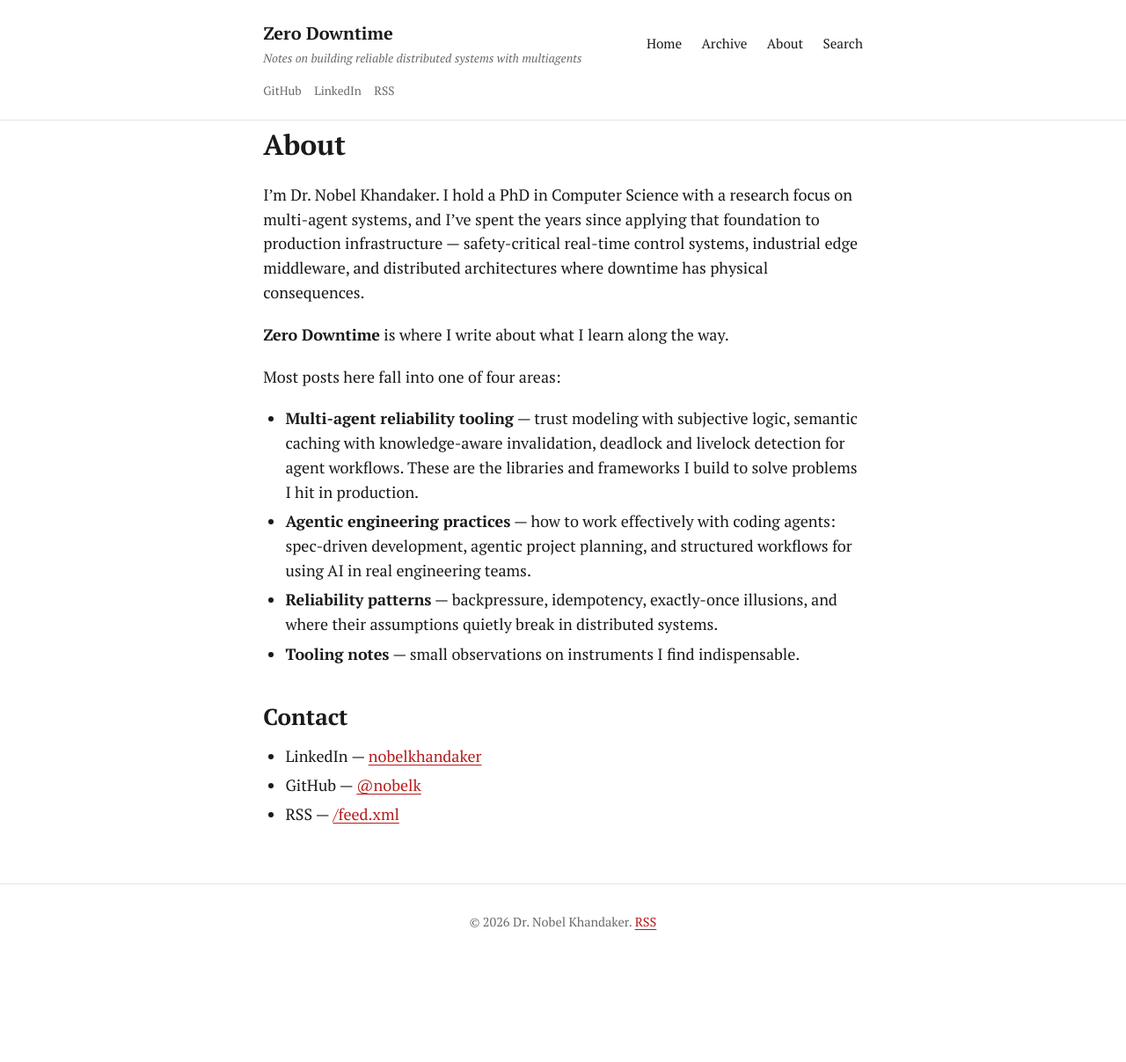
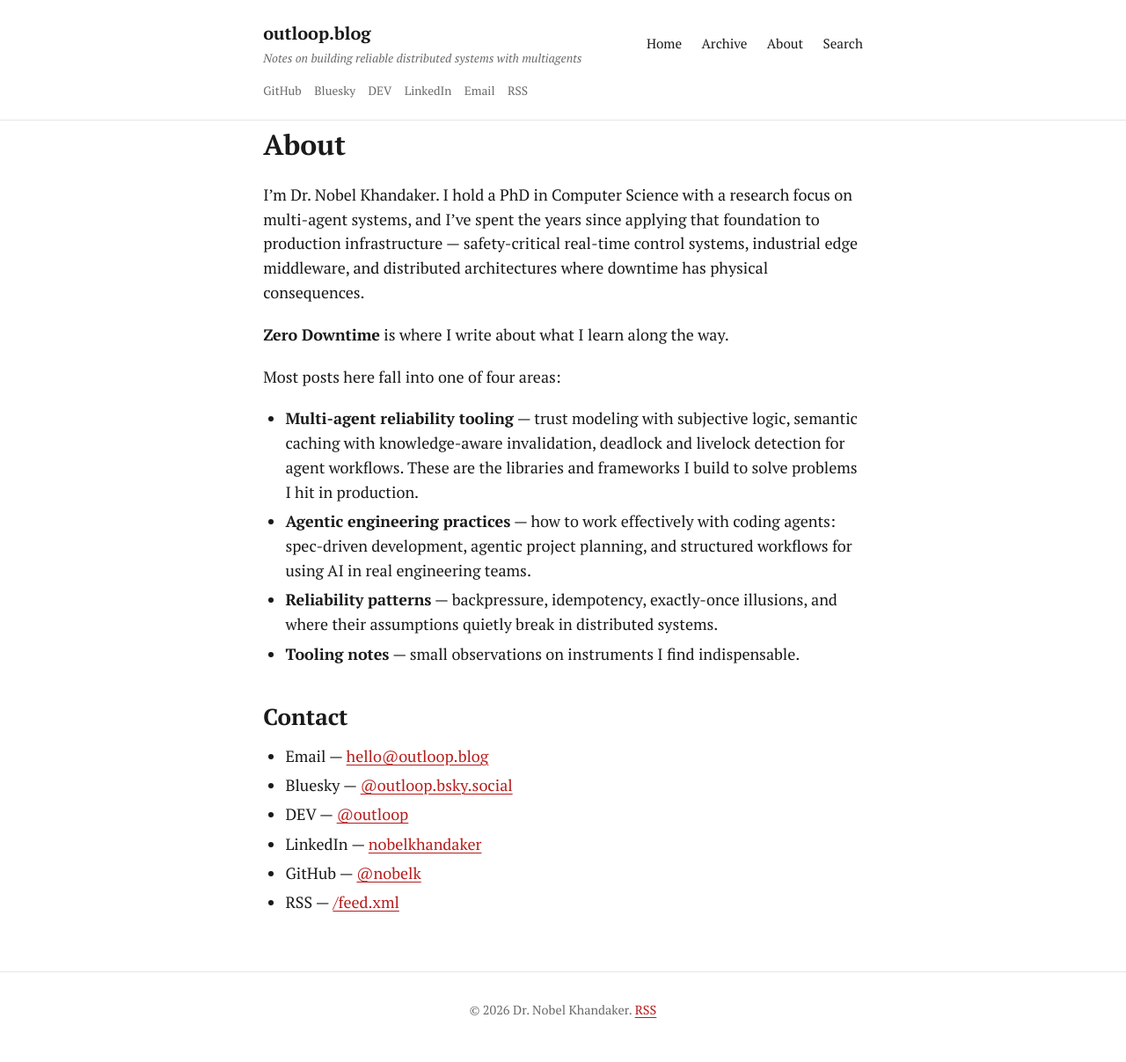
Before and after one commit to nobelk/nobelk.github.io, a Jekyll site: the page built from pages/about.md, in a window 1280 px wide. Shown: the whole page at 88% size. Built offline with Jekyll 4.4.1, drawn with Linux system fonts in a browser that asks for light colours; before the commit the page ends 1107 px from its top, so only the background shows below that.

Commit message:
Migrate site to outloop.blog and add Bluesky/DEV/contact links
Flip the canonical domain from zerodowntime.dev to outloop.blog and
rebrand the site title accordingly. The CNAME was already updated; this
closes the gap so generated absolute URLs (sitemap, feed, canonical,
OG/JSON-LD) match the live host.

- _config.yml: url -> https://outloop.blog; title/social.name -> outloop.blog
- _build/og-card.svg + assets/img/og-default.png: regenerated OG card
- CLAUDE.md: update docs + HSTS note (.blog not preloaded; old domain not redirected)
- Add Bluesky, DEV Community, and hello@outloop.blog across owner data,
  JSON-LD sameAs, social-icons, and the about page
- url_migration_plan.md: reviewed migration plan (excluded from build)

Co-Authored-By: Claude Opus 4.8 (1M context) <noreply@anthropic.com>

```diff
--- a/_config.yml
+++ b/_config.yml
@@ -1,12 +1,12 @@
 # Site identity
-title: Zero Downtime
+title: outloop.blog
 tagline: Notes on building reliable distributed systems with multiagents
 description: >-
   Technical writing by Dr. Nobel Khandaker on building reliable distributed
   systems with multiagents — architecture, reliability, and operational
   excellence.
 
-url: https://zerodowntime.dev
+url: https://outloop.blog
 baseurl: ""
 lang: en
 
@@ -21,21 +21,26 @@ author: Dr. Nobel Khandaker
 # Don't move this into `author:` — see note above.
 owner:
   name: Dr. Nobel Khandaker
-  email: nobel@intramotev.com
+  email: nobel@intramotev.com            # personal address (structured data only; not rendered)
+  contact_email: hello@outloop.blog      # public blog contact (rendered in footer/about/social-icons)
   github: nobelk
   linkedin: nobelkhandaker
+  bluesky: https://bsky.app/profile/outloop.bsky.social
+  devto: https://dev.to/outloop
   # Add additional handles as they're created — social-icons.html renders any present:
   # twitter: nobelk
   # mastodon: https://hachyderm.io/@nobelk
 
 # `social.name` is set to `site.title` (not the author name) so that
-# jekyll-seo-tag's homepage JSON-LD emits `name: "Zero Downtime"` rather
+# jekyll-seo-tag's homepage JSON-LD emits `name: "outloop.blog"` rather
 # than conflating the WebSite schema with the Person schema.
 social:
-  name: Zero Downtime
+  name: outloop.blog
   links:
     - https://github.com/nobelk
     - https://linkedin.com/in/nobelkhandaker
+    - https://bsky.app/profile/outloop.bsky.social
+    - https://dev.to/outloop
 
 # Twitter card config is INTENTIONALLY OMITTED until a real handle exists.
 # Defining `site.twitter` (even a hash with no username) makes jekyll-seo-tag
@@ -78,7 +83,7 @@ giscus:
 # Set `script_src` only if proxying through your own domain; otherwise leave
 # blank and the include uses the default Plausible CDN.
 plausible:
-  domain: ""                 # e.g. "zerodowntime.dev"
+  domain: ""                 # e.g. "outloop.blog"
   script_src: ""             # optional proxy URL; blank = https://plausible.io/js/script.js
 
 # Build behavior
@@ -142,6 +147,7 @@ exclude:
   - LICENSE
   - CLAUDE.md
   - blog_deployment_plan.md
+  - url_migration_plan.md
   - mise.toml
   - vendor
   - node_modules
--- a/_includes/social-icons.html
+++ b/_includes/social-icons.html
@@ -8,8 +8,17 @@
   {%- if site.owner.mastodon -%}
     <a href="{{ site.owner.mastodon }}" rel="me" aria-label="Mastodon">Mastodon</a>
   {%- endif -%}
+  {%- if site.owner.bluesky -%}
+    <a href="{{ site.owner.bluesky }}" rel="me" aria-label="Bluesky">Bluesky</a>
+  {%- endif -%}
+  {%- if site.owner.devto -%}
+    <a href="{{ site.owner.devto }}" rel="me" aria-label="DEV Community">DEV</a>
+  {%- endif -%}
   {%- if site.owner.linkedin -%}
     <a href="https://linkedin.com/in/{{ site.owner.linkedin }}" rel="me" aria-label="LinkedIn">LinkedIn</a>
   {%- endif -%}
+  {%- if site.owner.contact_email -%}
+    <a href="mailto:{{ site.owner.contact_email }}" aria-label="Email">Email</a>
+  {%- endif -%}
   <a href="{{ '/feed.xml' | relative_url }}" aria-label="RSS feed">RSS</a>
 </div>
--- a/pages/about.md
+++ b/pages/about.md
@@ -31,6 +31,9 @@ Most posts here fall into one of four areas:
 
 ## Contact
 
+- Email &mdash; <a href="mailto:hello@outloop.blog">hello@outloop.blog</a>
+- Bluesky &mdash; <a href="https://bsky.app/profile/outloop.bsky.social">@outloop.bsky.social</a>
+- DEV &mdash; <a href="https://dev.to/outloop">@outloop</a>
 - LinkedIn &mdash; <a href="https://linkedin.com/in/nobelkhandaker">nobelkhandaker</a>
 - GitHub &mdash; <a href="https://github.com/nobelk">@nobelk</a>
 - RSS &mdash; <a href="{{ '/feed.xml' | relative_url }}">/feed.xml</a>
```
Also changed, not shown: CLAUDE.md (+7 -7 lines), url_migration_plan.md (added, +143 -0 lines), _build/og-card.svg, assets/img/og-default.png.
